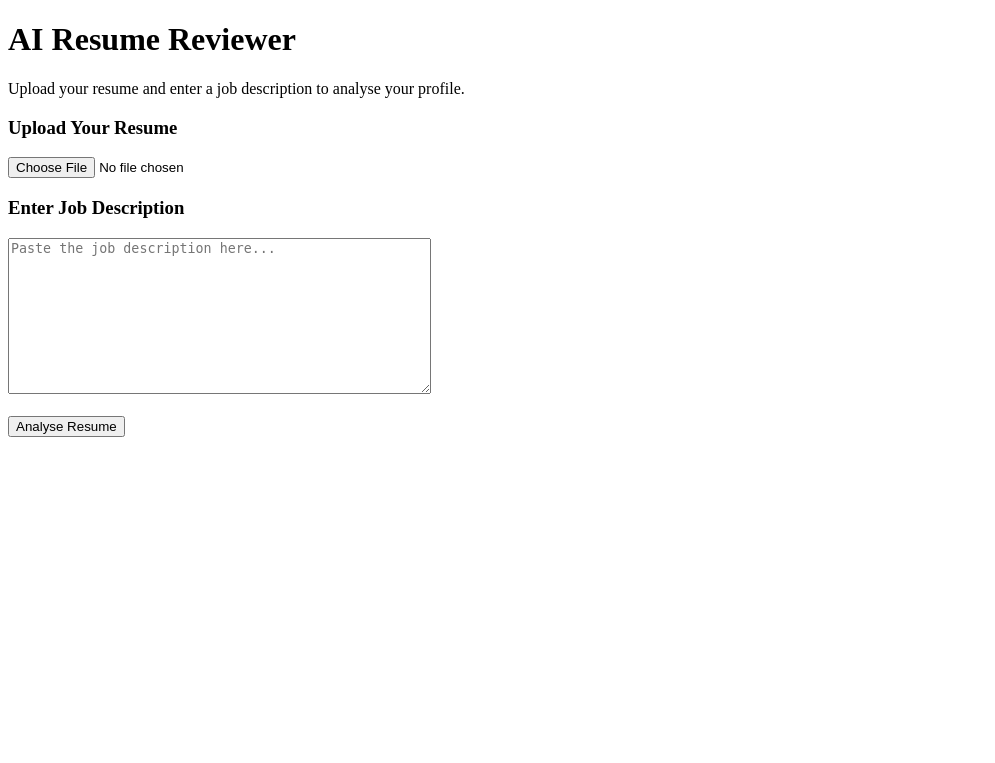
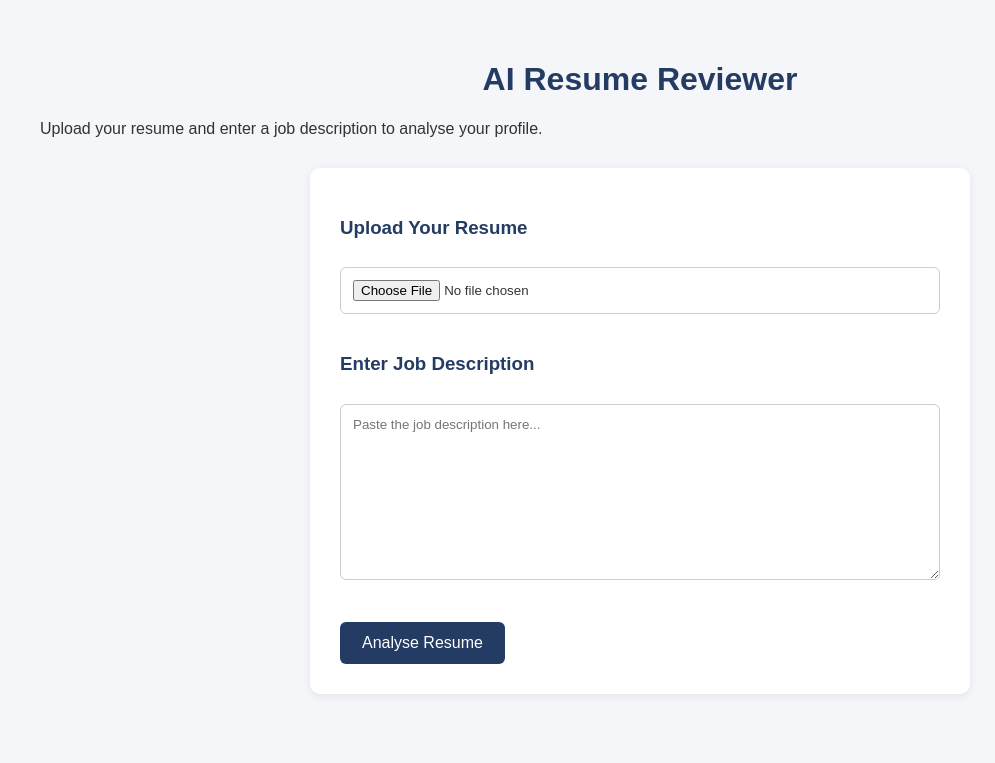
Before and after one commit to alekhya912/AI-Resume-Reviewer, a Flask app: page / in a window 1280 px wide. Shown: the top 763 px of the page, without its empty margins (0-995 px from the left). Run offline with Flask 3, Linux system fonts and the light colour scheme.

Commit message:
Add initial styling to resume reviewer homepage

```diff
--- /dev/null
+++ b/static/style.css
@@ -0,0 +1,51 @@
+
+body {
+    font-family: Arial, sans-serif;
+    background-color: #f4f6f9;
+    margin: 0;
+    padding: 40px;
+    color: #333;
+}
+
+h1 {
+    text-align: center;
+    color: #243b64;
+}
+
+h2, h3 {
+    color: #243b64;
+}
+
+form {
+    background-color: white;
+    max-width: 600px;
+    margin: 30px auto;
+    padding: 30px;
+    border-radius: 10px;
+    box-shadow: 0 2px 10px rgba(0, 0, 0, 0.08);
+}
+
+input, textarea {
+    width: 100%;
+    padding: 12px;
+    margin-top: 10px;
+    margin-bottom: 20px;
+    box-sizing: border-box;
+    border: 1px solid #ccc;
+    border-radius: 6px;
+    font-family: Arial, sans-serif;
+}
+
+button {
+    background-color: #243b64;
+    color: white;
+    padding: 12px 22px;
+    border: none;
+    border-radius: 6px;
+    cursor: pointer;
+    font-size: 16px;
+}
+
+button:hover {
+    background-color: #172944;
+}
--- a/templates/index.html
+++ b/templates/index.html
@@ -1,6 +1,7 @@
 <!DOCTYPE html>
 <html>
     <head>
+        <link rel="stylesheet" href="{{ url_for('static', filename='style.css') }}">
         <title>AI Resume Reviewer</title>
     </head>
     <body>
```
